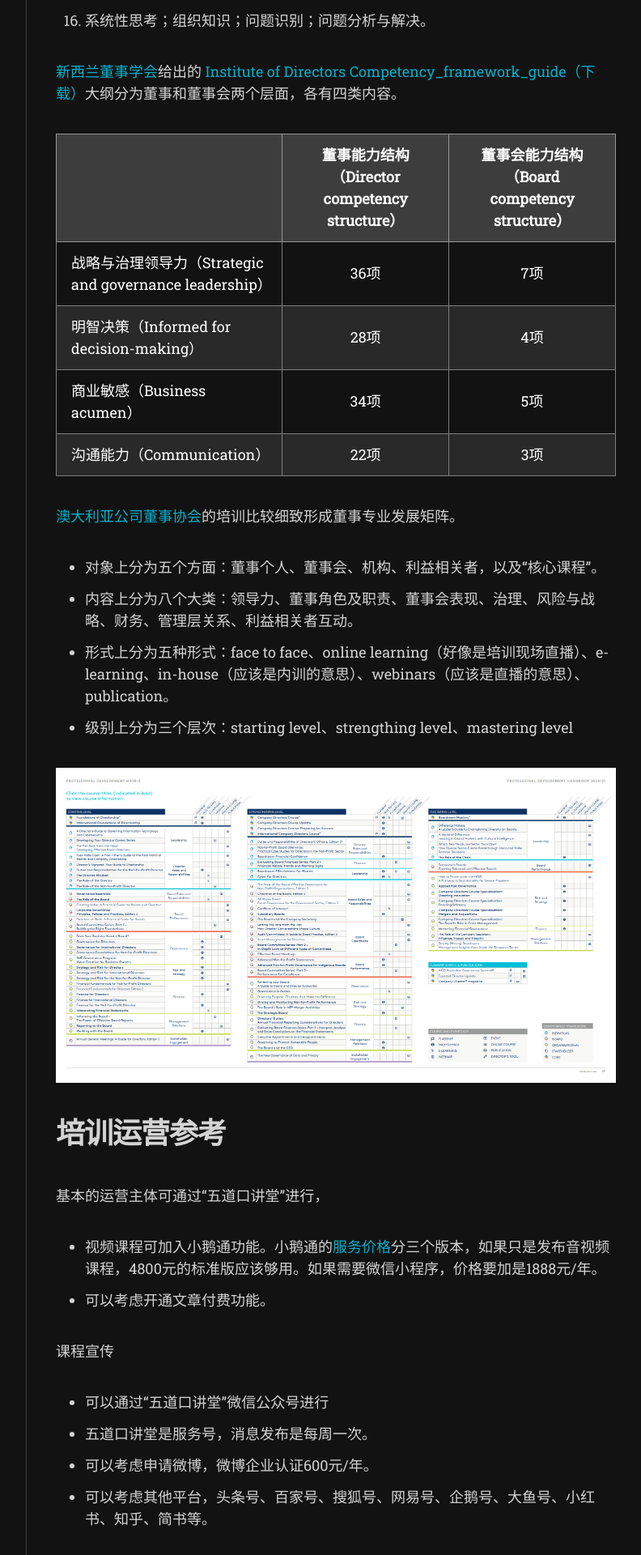
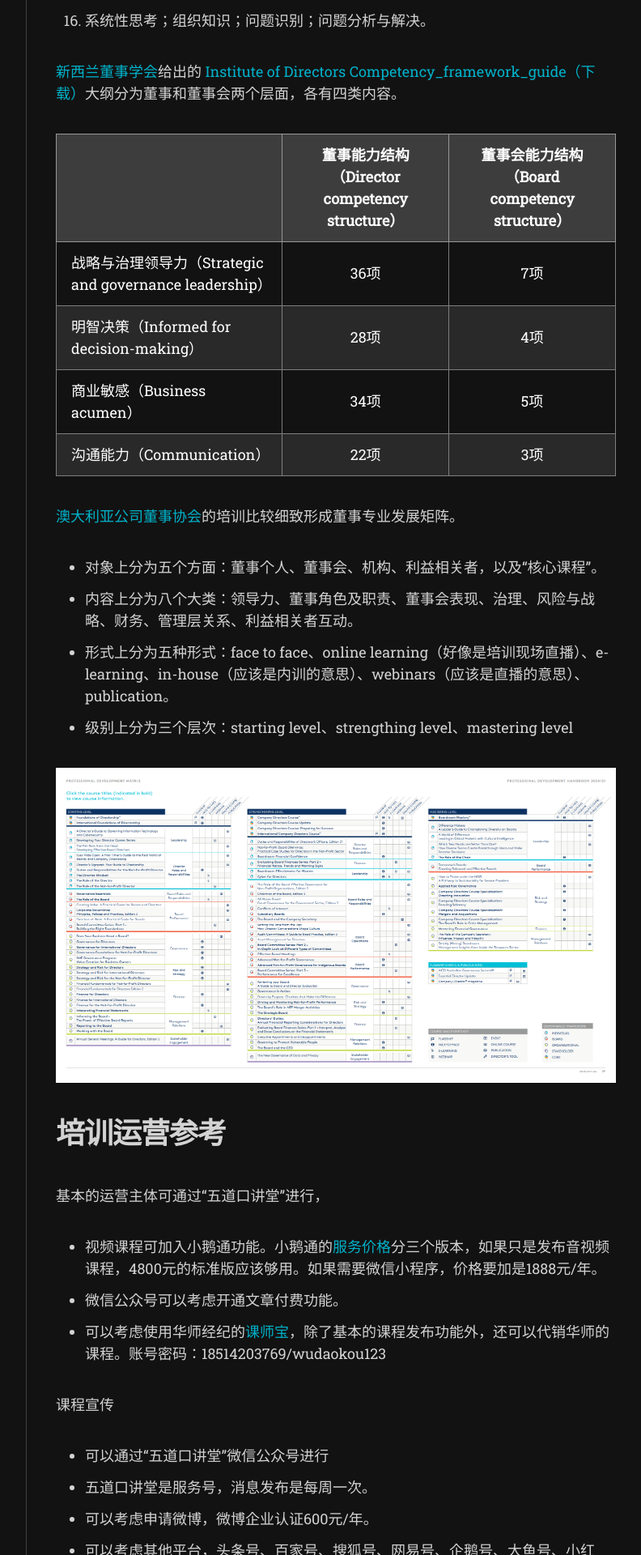
Before and after one commit to wdkedu/wdkedu.github.io, a Jekyll site: the page built from _posts/2020-11-16-cooperate-governance-resources.md, in a window 1280 px wide. Shown: the part 3080-5000 px from the top of the page at 81% size, without its empty margins (357-1149 px from the left). Built offline with Jekyll 4.4.1, drawn with Linux system fonts in a browser that asks for light colours; some web fonts are replaced.

Commit message:
Update 2020-11-16-cooperate-governance-resources.md

```diff
--- a/_posts/2020-11-16-cooperate-governance-resources.md
+++ b/_posts/2020-11-16-cooperate-governance-resources.md
@@ -98,7 +98,8 @@ author:
 基本的运营主体可通过“五道口讲堂”进行，
 
 - 视频课程可加入小鹅通功能。小鹅通的[服务价格](https://www.xiaoe-tech.com/server_price)分三个版本，如果只是发布音视频课程，4800元的标准版应该够用。如果需要微信小程序，价格要加是1888元/年。
-- 可以考虑开通文章付费功能。
+- 微信公众号可以考虑开通文章付费功能。
+- 可以考虑使用华师经纪的[课师宝](https://admin.91renrenshi.com/)，除了基本的课程发布功能外，还可以代销华师的课程。账号密码：18514203769/wudaokou123
 
 课程宣传
 
```
